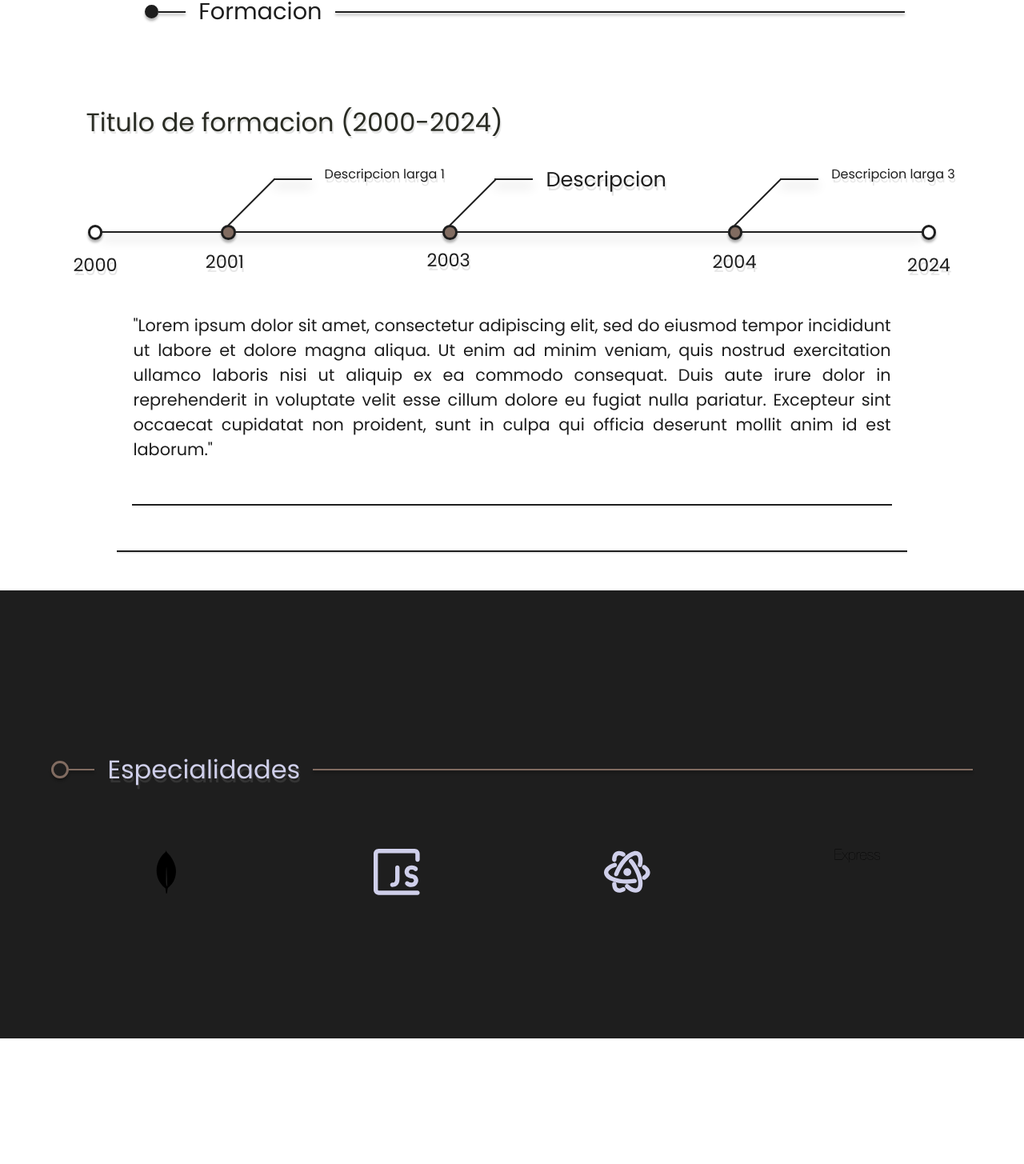
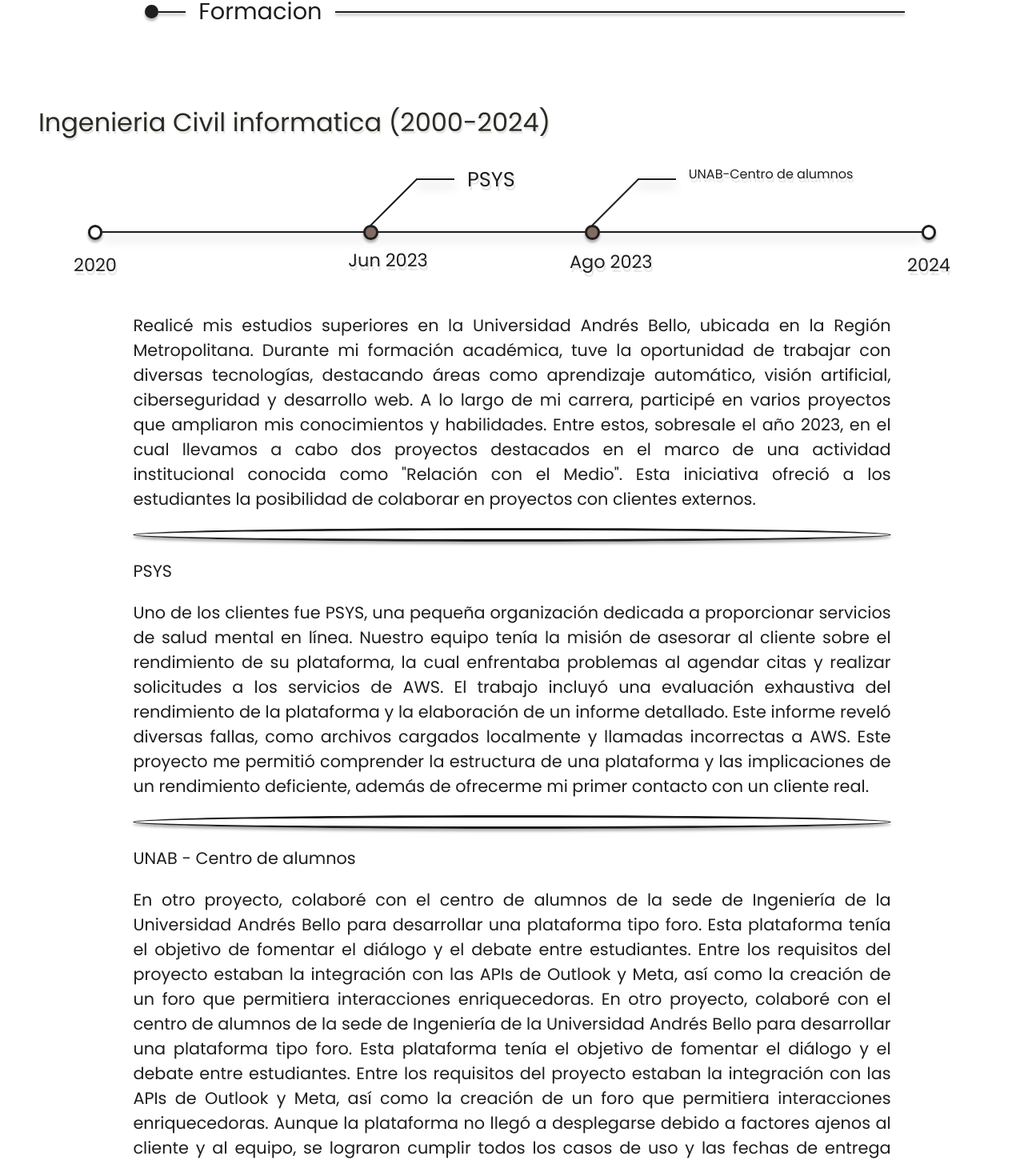
Before and after one commit to Matii111/Matii111.github.io, a React (Create React App) app: page / in a window 1280 px wide. Shown: the part 1954-3409 px from the top of the page at 80% size. Built offline with nearby package versions, Linux system fonts and the light colour scheme.

Commit message:
feat(major): Career data input improved. ->DATA ADDED

```diff
--- a/src/components/careerSection/careerCards.js
+++ b/src/components/careerSection/careerCards.js
@@ -66,9 +66,27 @@ function CareerCard() {
                                     direction='down'
                                     className='fade-effect'
                                     triggerOnce='true'
-                                    fraction='1'
+                                    fraction='0'
                                 >
-                                    "Lorem ipsum dolor sit amet, consectetur adipiscing elit, sed do eiusmod tempor incididunt ut labore et dolore magna aliqua. Ut enim ad minim veniam, quis nostrud exercitation ullamco laboris nisi ut aliquip ex ea commodo consequat. Duis aute irure dolor in reprehenderit in voluptate velit esse cillum dolore eu fugiat nulla pariatur. Excepteur sint occaecat cupidatat non proident, sunt in culpa qui officia deserunt mollit anim id est laborum."
+                                    {content.formation_description.map((text, index) => (
+                                        <div className="formation_description" key={index}>
+                                            {
+                                                text.type === 'title' ? (
+                                                    <div className="formation_description-title">
+                                                        <div class="circle-title" />
+                                                        <p className="title">
+                                                            {text.content}
+                                                        </p>
+                                                    </div>
+                                                ) :
+                                                    text.type === 'paragraph' ? (
+                                                        <p className="paragraph">
+                                                            {text.content}
+                                                        </p>
+                                                    ) : null
+                                            }
+                                        </div>
+                                    ))}
                                 </Fade>
                             </p>
                         </div>
--- a/src/components/careerSection/careerData.js
+++ b/src/components/careerSection/careerData.js
@@ -3,16 +3,71 @@ import project from '../../imgs/1280x720.svg';
 const CareerData = [
     {
         id: 1,
-        formation_title: 'Titulo de formacion (2000-2024)',
-        start_year: '2000',
+        formation_title: 'Ingenieria Civil informatica (2000-2024)',
+        start_year: '2020',
         end_year: '2024',
         formation_content:
             [
-                { year: '2001', description: 'Descripcion larga 1' },
-                { year: '2003', description: 'Descripcion' },
-                { year: '2004', description: 'Descripcion larga 3' },
+                { year: 'Jun 2023', description: 'PSYS' },
+                { year: 'Ago 2023', description: 'UNAB-Centro de alumnos' },
             ],
-        demo_image: { project }
+        demo_image: { project },
+        formation_description:
+            [
+
+            {
+type:'paragraph',
+content:
+`Realicé mis estudios superiores en la Universidad Andrés Bello, ubicada en la Región Metropolitana. \
+Durante mi formación académica, tuve la oportunidad de trabajar con diversas tecnologías, destacando \
+áreas como aprendizaje automático, visión artificial, ciberseguridad y desarrollo web.
+
+A lo largo de mi carrera, participé en varios proyectos que ampliaron mis conocimientos y habilidades. \
+Entre estos, sobresale el año 2023, en el cual llevamos a cabo dos proyectos destacados en el marco de una \
+actividad institucional conocida como "Relación con el Medio". Esta iniciativa ofreció a los estudiantes la \
+posibilidad de colaborar en proyectos con clientes externos.`
+            },
+            {
+type:'title',
+content:
+`PSYS`
+            },
+            {
+type:'paragraph',
+content:
+`Uno de los clientes fue PSYS, una pequeña organización dedicada a proporcionar servicios de salud mental en \
+línea. Nuestro equipo tenía la misión de asesorar al cliente sobre el rendimiento de su plataforma, la cual \
+enfrentaba problemas al agendar citas y realizar solicitudes a los servicios de AWS.
+
+El trabajo incluyó una evaluación exhaustiva del rendimiento de la plataforma y la elaboración de un informe \
+detallado. Este informe reveló diversas fallas, como archivos cargados localmente y llamadas incorrectas a AWS. \
+Este proyecto me permitió comprender la estructura de una plataforma y las implicaciones de un rendimiento \
+deficiente, además de ofrecerme mi primer contacto con un cliente real.
+`
+},
+{
+    type:'title',
+    content:
+`UNAB - Centro de alumnos`
+},
+{
+    type:'paragraph',
+    content:
+`En otro proyecto, colaboré con el centro de alumnos de la sede de Ingeniería de la Universidad Andrés Bello para \
+desarrollar una plataforma tipo foro. Esta plataforma tenía el objetivo de fomentar el diálogo y el debate entre \
+estudiantes. Entre los requisitos del proyecto estaban la integración con las APIs de Outlook y Meta, así como la \
+creación de un foro que permitiera interacciones enriquecedoras.
+
+En otro proyecto, colaboré con el centro de alumnos de la sede de Ingeniería de la Universidad Andrés Bello para \
+desarrollar una plataforma tipo foro. Esta plataforma tenía el objetivo de fomentar el diálogo y el debate entre \
+estudiantes. Entre los requisitos del proyecto estaban la integración con las APIs de Outlook y Meta, así como la \
+creación de un foro que permitiera interacciones enriquecedoras.
+
+Aunque la plataforma no llegó a desplegarse debido a factores ajenos al cliente y al equipo, se lograron cumplir \
+todos los casos de uso y las fechas de entrega estipuladas.
+`
+}
+            ]
     },
 ];
 
```
